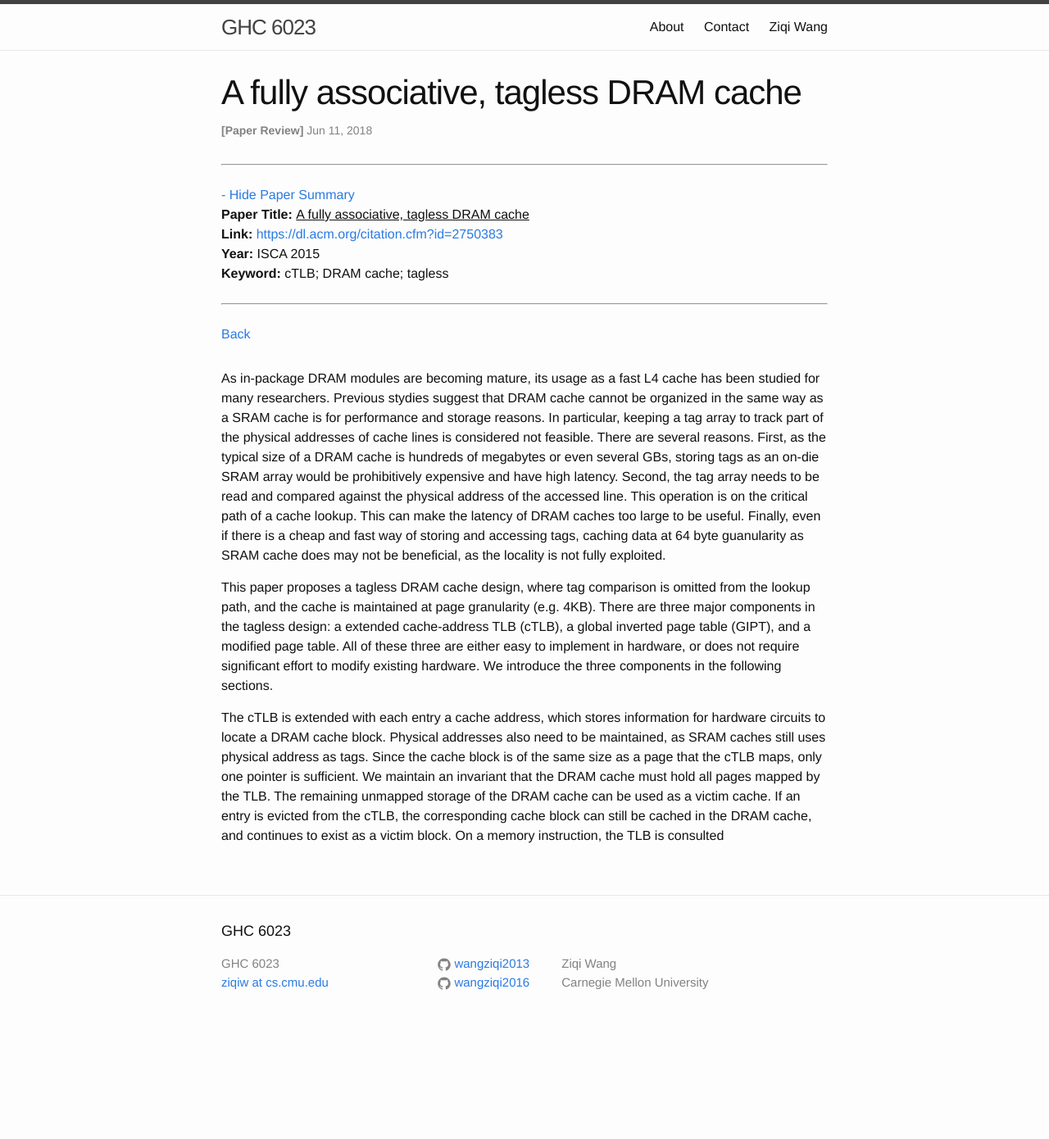
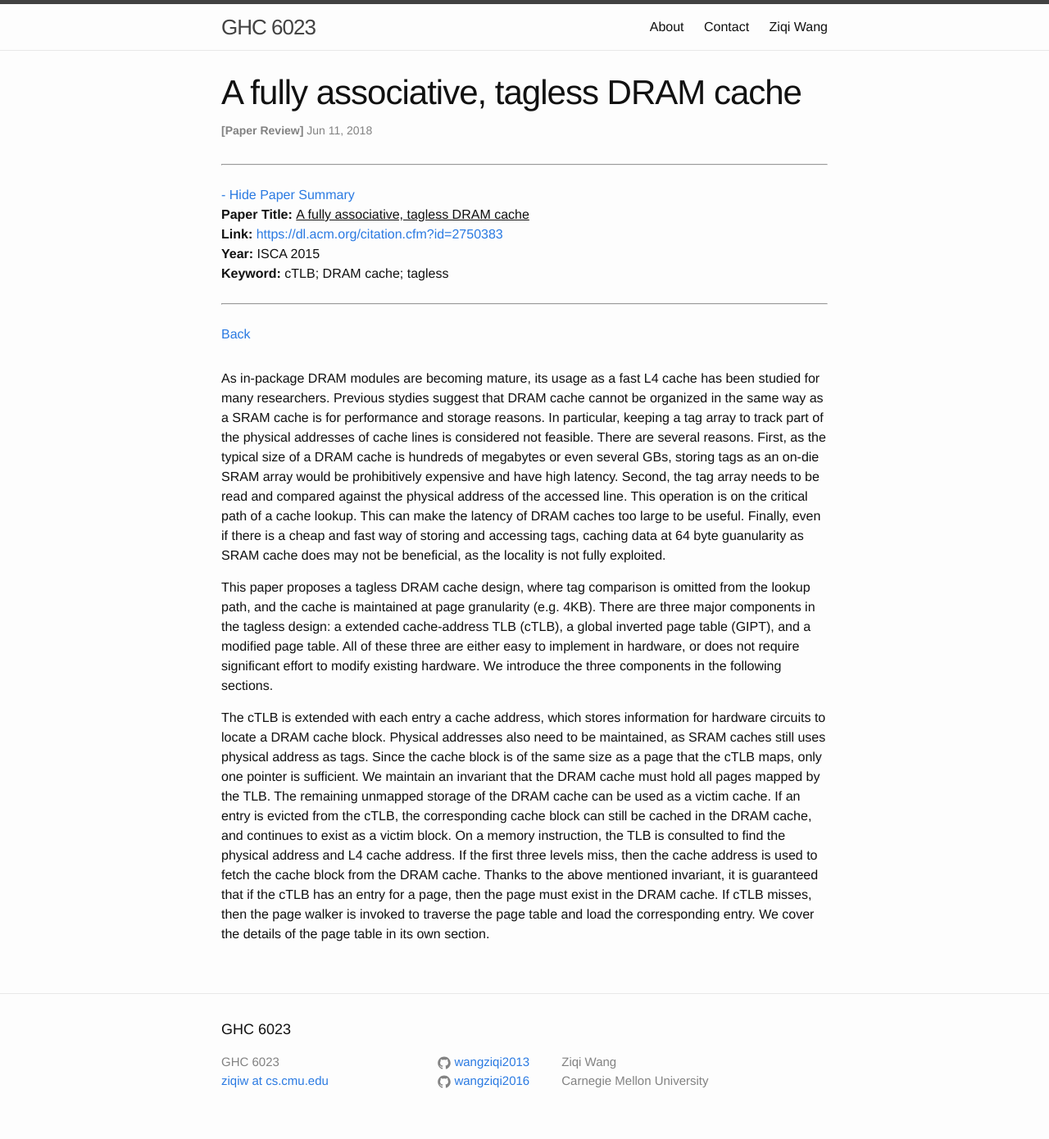
Before and after one commit to wangziqi2013/wangziqi2013.github.io, a Jekyll site: the page built from _posts/2018-06-11-A-fully-associative-tagless-dram-cache.markdown, in a window 1280 px wide. Shown: the whole page at 82% size. Built offline with Jekyll 4.4.1, drawn with Linux system fonts in a browser that asks for light colours; before the commit the page ends 1270 px from its top, so only the background shows below that.

Commit message:
Finish cTLB

```diff
--- a/_posts/2018-06-11-A-fully-associative-tagless-dram-cache.markdown
+++ b/_posts/2018-06-11-A-fully-associative-tagless-dram-cache.markdown
@@ -36,4 +36,8 @@ as tags. Since the cache block is of the same size as a page that the cTLB maps,
 We maintain an invariant that the DRAM cache must hold all pages mapped by the TLB. The remaining unmapped
 storage of the DRAM cache can be used as a victim cache. If an entry is evicted from the cTLB, the corresponding
 cache block can still be cached in the DRAM cache, and continues to exist as a victim block.
-On a memory instruction, the TLB is consulted
+On a memory instruction, the TLB is consulted to find the physical address and L4 cache address. If the first
+three levels miss, then the cache address is used to fetch the cache block from the DRAM cache. Thanks to
+the above mentioned invariant, it is guaranteed that if the cTLB has an entry for a page, then the page
+must exist in the DRAM cache. If cTLB misses, then the page walker is invoked to traverse the page table and
+load the corresponding entry. We cover the details of the page table in its own section.
```
